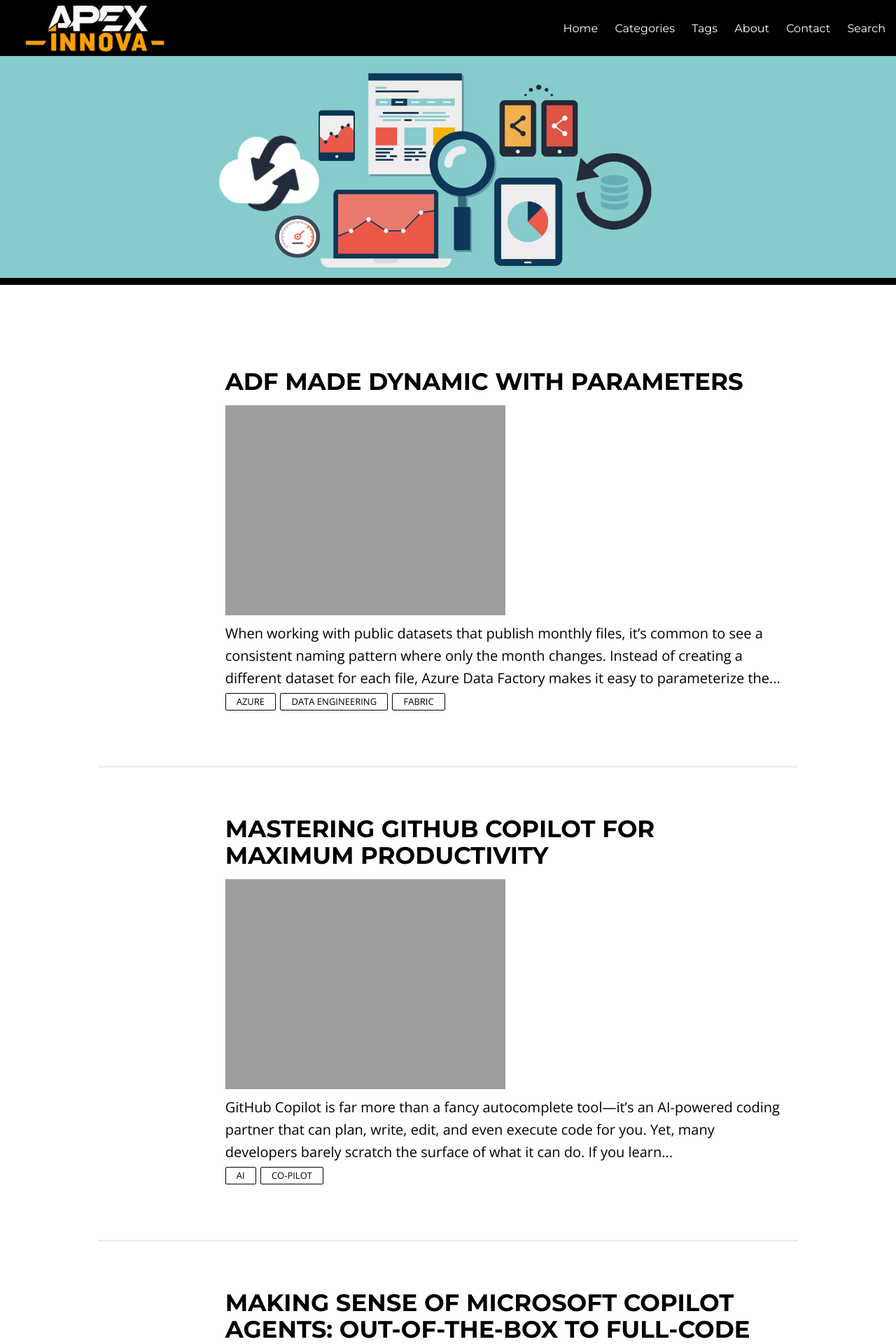
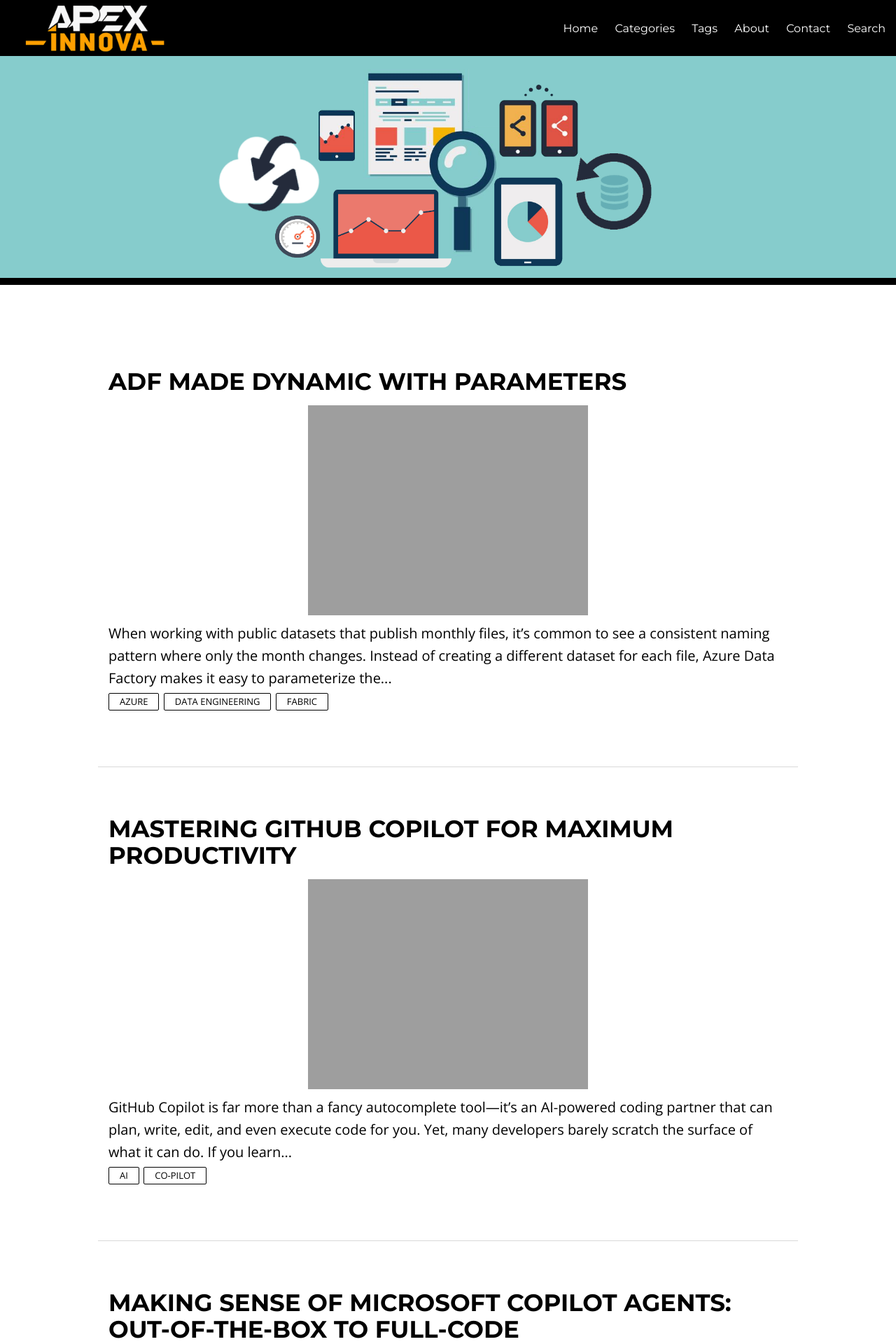
Before and after one commit to ldsouza/ldsouza.github.io, a Jekyll site: the page built from index.html, in a window 1280 px wide. Shown: the top 1920 px of the page at 70% size. Built offline with Jekyll 4.4.1, drawn with Linux system fonts in a browser that asks for light colours; nearby versions of some CDN libraries; library files that are not in the unit come from our copies; the list of posts is cut into pages by our own code.

Commit message:
Update index.html

```diff
--- a/index.html
+++ b/index.html
@@ -9,20 +9,8 @@
 {% if site.paginate %}
 	{% for post in paginator.posts %}
 
-   <article class="notepad-index-post post row">
-        <div class="small-12 medium-3 large-2 columns datetime">
-            <span class="notepad-post-meta">
-                <!-- <time datetime="{{ post.date | date_to_xmlschema }}">
-                    <span class="day">
-                        {{ post.date | date: "%d" }}
-                    </span>
-                    <span class="month-year">
-                        {{ post.date | date: "%B %Y" }}
-                    </span>
-                </time> -->
-            </span>
-        </div>
-        <div class="small-12 medium-9 large-10 columns">
+   <article class="notepad-index-post post row" style="text-align: center;">
+        <div class="small-12 columns">
             <header class="notepad-post-header">
                 <h3 class="notepad-post-title">
                     <a href="{{ site.url }}{{ post.url }}">
@@ -37,7 +25,7 @@
 
             {% if foundImage == 0 %}
                 {% assign html = image | split:"/>" | first %}
-                <img {{ html }} />
+                <img {{ html }} style="max-width: 100%; display: inline-block;" />
                 {% assign foundImage = 1 %}
             {% endif %}
         {% endif %}
@@ -78,20 +66,8 @@
 	</nav>
 {% else %}
 	{% for post in site.posts %}
-    <article class="notepad-index-post post row">
-      <div class="small-12 medium-3 large-2 columns datetime">
-           <span class="notepad-post-meta">
-                <!-- <time datetime="{{ post.date | date_to_xmlschema }}">
-                    <span class="day">
-                        {{ post.date | date: "%d" }}
-                    </span>
-                    <span class="month-year">
-                        {{ post.date | date: "%B %Y" }}
-                    </span>
-                </time> -->
-            </span>
-        </div>
-        <div class="small-12 medium-9 large-10 columns">
+    <article class="notepad-index-post post row" style="text-align: center;">
+        <div class="small-12 columns">
             <header class="notepad-post-header">
                 <h3 class="notepad-post-title">
                     <a href="{{ site.url }}{{ post.url }}">
```
